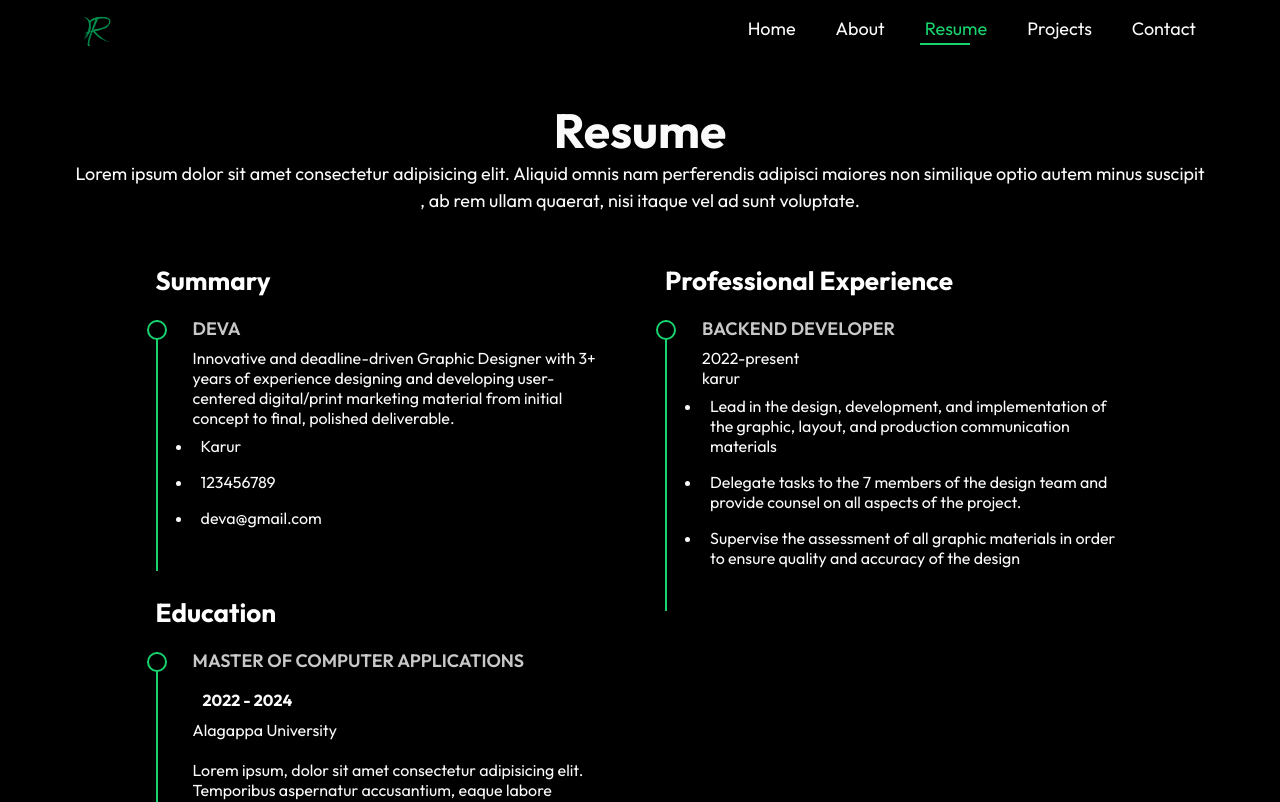
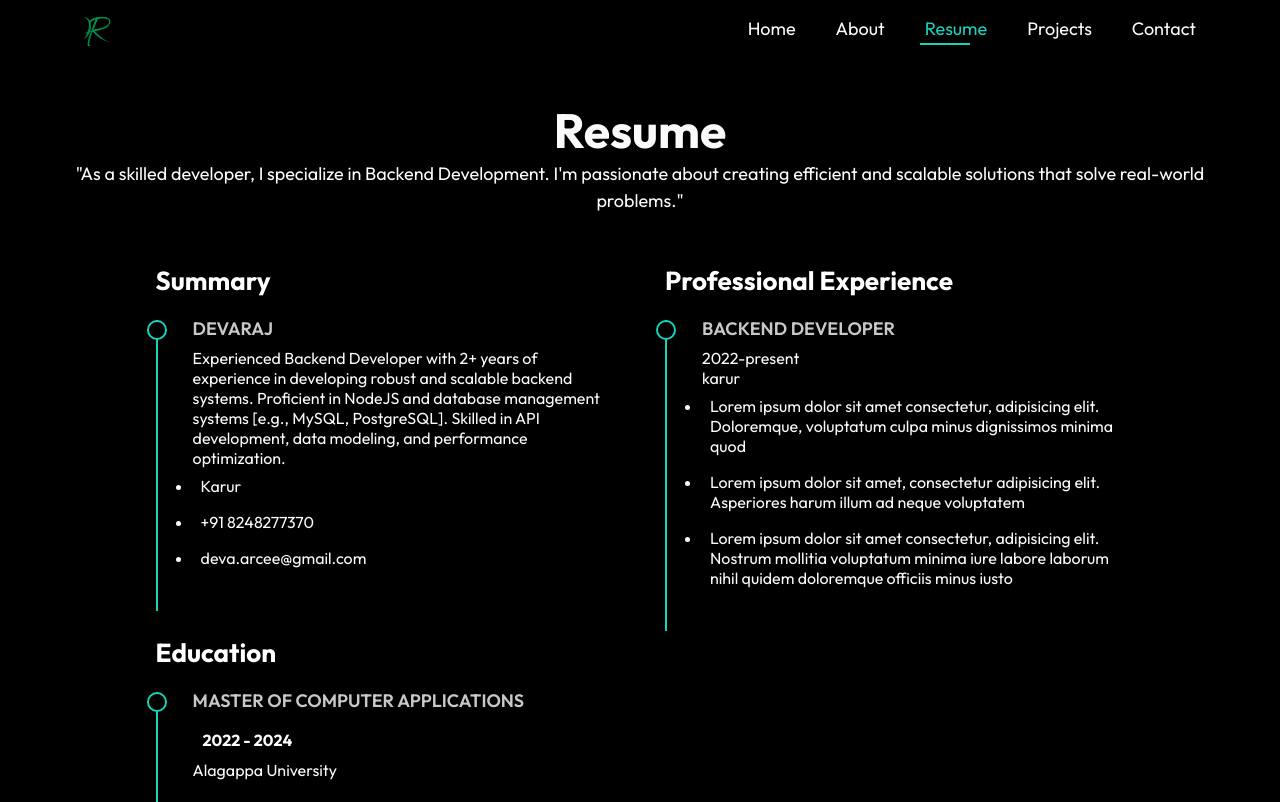
Before and after one commit to iam-dev-deva/dev-portfolio, a React (Vite) app: page /resume in a window 1280 px wide. Shown: the top 802 px of the page. Built offline with nearby package versions, Linux system fonts and the light colour scheme.

Commit message:
content update

```diff
--- a/src/colors.css
+++ b/src/colors.css
@@ -2,7 +2,7 @@
     --background-color: #000000;
     --default-color: #fafafa;
     --heading-color: #ffffff;
-    --accent-color: #18d26e;
+    --accent-color: #18d2b9;
     --surface-color: #1a1a1a;
     --contrast-color: #000000;
     --hover-color:var(--accent-color);
--- a/src/components/About/About.jsx
+++ b/src/components/About/About.jsx
@@ -58,10 +58,7 @@ const About = () => {
       <div className="top-content" data-aos="fade-in" data-aos-duration="1000">
         <h1>About</h1>
         <p>
-          Lorem ipsum, dolor sit amet consectetur adipisicing elit. Ipsa qui,
-          consequuntur eius dolorem dolores animi. Natus similique, fugit ullam
-          quaerat at maiores id minima neque totam nam doloremque quia incidunt.
-        </p>
+        I am a highly skilled backend developer with 2 years of hands-on experience in building robust, scalable backend solutions. While my primary focus is backend development, I also possess a foundational understanding of frontend code, allowing me to collaborate effectively across the full stack.</p>
       {/* </div> */}
       </div>
 
@@ -85,17 +82,17 @@ const About = () => {
                     <li>
                       <BiChevronRight />
                       <b>BirthDay: </b>
-                      <span>1 April 2000</span>
+                      <span>23 December 2002</span>
                     </li>
                     <li>
                       <BiChevronRight />
                       <b>Website:</b>
-                      <span> deva.arcee@gmail.com</span>
+                      <span>iam-dev-deva.netlify.app</span>
                     </li>
                     <li>
                       <BiChevronRight />
                       <b>Phone:</b>
-                      <span> 9858500932</span>
+                      <span>+91 8248277370</span>
                     </li>
                   </ul>
                 </div>
@@ -103,7 +100,7 @@ const About = () => {
                   <ul className="row-data">
                     <li>
                       <BiChevronRight />
-                      <b>Age: </b> <span>20</span>
+                      <b>Age: </b> <span>22</span>
                     </li>
                     <li>
                       <BiChevronRight />
@@ -112,7 +109,7 @@ const About = () => {
                     </li>
                     <li>
                       <BiChevronRight />
-                      <b>Email:</b> <span>example@example.com</span>
+                      <b>Email:</b> <span>deva.arcee@gmail.com</span>
                     </li>
                   </ul>
                 </div>
--- a/src/components/Contact/Contact.jsx
+++ b/src/components/Contact/Contact.jsx
@@ -46,10 +46,8 @@ const Contact = () => {
     <div className="container top-content" data-aos="fade-in" data-aos-duration="1000">
       <h1>Contact</h1>
       <p>
-        Lorem ipsum dolor sit amet, consectetur adipisicing elit. Praesentium,
-        omnis? Quos, ea facere error repellat obcaecati mollitia aliquid nisi ut
-        sed aperiam, commodi nostrum facilis tenetur doloremque modi laboriosam
-        cum?
+      I'm always excited to connect! Whether you have a question about a project, want to discuss potential collaborations, or simply wish to reach out, feel free to contact me.
+      I look forward to hearing from you and exploring how we can work together to create impactful solutions.
       </p>
       <div className="contact-section container" data-aos="fade-up" data-aos-duration="1000">
         <div className="contact-item">
--- a/src/components/Projects/Projects.jsx
+++ b/src/components/Projects/Projects.jsx
@@ -11,10 +11,8 @@ const Projects = () => {
     <div className="container top-content" data-aos="fade-in" data-aos-duration="1000">
       <h1>Projects</h1>
       <p>
-        Lorem ipsum dolor sit amet consectetur adipisicing elit. Voluptatibus
-        facere ex quibusdam ipsum natus accusantium distinctio. Recusandae atque
-        velit inventore ad ullam maiores eius numquam error amet, placeat
-        soluta. Amet!
+      Developed interactive, user-focused applications using React and modern frontend technologies,
+       prioritizing responsiveness and smooth user experience.
       </p>
       <div className="projects-section" data-aos="fade-up" data-aos-duration="1000">
         <div className="projects-item" data-aos="fade-up" data-aos-duration="1000">
--- a/src/components/Resume/Resume.jsx
+++ b/src/components/Resume/Resume.jsx
@@ -8,22 +8,23 @@ const Resume = () => {
   return (
     <div className='container top-content' data-aos="fade-in" data-aos-duration="1000">
       <h1>Resume</h1>
-      <p>Lorem ipsum dolor sit amet consectetur adipisicing elit. Aliquid omnis nam perferendis adipisci maiores non similique optio autem minus suscipit
-        , ab rem ullam quaerat, nisi itaque vel ad sunt voluptate.</p>
+      <p>"As a skilled developer, I specialize in Backend Development.
+         I'm passionate about creating efficient and scalable solutions that solve real-world problems."</p>
       <div className='resume container'>
         <div className="rows">
           <div className="column" data-aos="fade-up" data-aos-duration="1000">
             <h2>Summary</h2>
             <div className="column-data">
-              <h3 className="column-title">Deva</h3>
+              <h3 className="column-title">Devaraj</h3>
               <span>
-                Innovative and deadline-driven Graphic Designer with 3+ years of experience designing and
-                developing user-centered digital/print marketing material from initial concept to final, polished deliverable.
+              Experienced Backend Developer with 2+ years of experience in developing robust and scalable backend systems.
+               Proficient in NodeJS and database management systems [e.g., MySQL, PostgreSQL].
+               Skilled in API development, data modeling, and performance optimization.
               </span>
               <ul>
                 <li>Karur</li>
-                <li>123456789</li>
-                <li>deva@gmail.com</li>
+                <li>+91 8248277370</li>
+                <li>deva.arcee@gmail.com</li>
               </ul>
             </div>
           </div>
@@ -57,9 +58,9 @@ const Resume = () => {
               <span className='column-sub'>2022-present</span><br />
               <span className='column-sub'>karur</span>
               <ul>
-                <li>Lead in the design, development, and implementation of the graphic, layout, and production communication materials</li>
-                <li>Delegate tasks to the 7 members of the design team and provide counsel on all aspects of the project.</li>
-                <li>Supervise the assessment of all graphic materials in order to ensure quality and accuracy of the design</li>
+                <li>Lorem ipsum dolor sit amet consectetur, adipisicing elit. Doloremque, voluptatum culpa minus dignissimos minima quod</li>
+                <li>Lorem ipsum dolor sit amet, consectetur adipisicing elit. Asperiores harum illum ad neque voluptatem</li>
+                <li>Lorem ipsum dolor sit amet consectetur, adipisicing elit. Nostrum mollitia voluptatum minima iure labore laborum nihil quidem doloremque officiis minus iusto</li>
               </ul>
             </div>
           </div>
```
Also changed, not shown: src/assets/profile-img.jpg.
